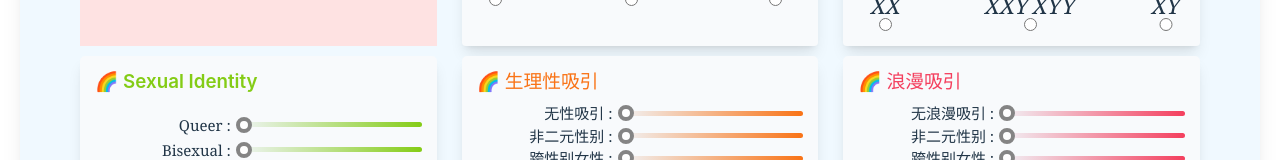
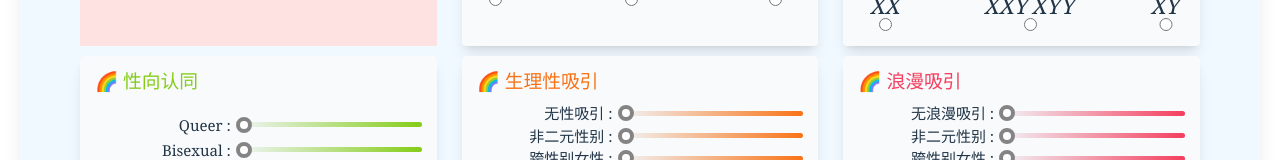
Before and after one commit to WuMianzhi/my-unique-gender, a Vue app: page / in a window 1280 px wide. Shown: the part 585-745 px from the top of the page. Built offline with nearby package versions, Linux system fonts and the light colour scheme.

Commit message:
Update TheFlyingGenderUnicorn.vue

```diff
--- a/src/pages/TheFlyingGenderUnicorn.vue
+++ b/src/pages/TheFlyingGenderUnicorn.vue
@@ -54,7 +54,7 @@ const genderExpression = {
 };
 
 const sexualIdentity = {
-  title: "Sexual Identity",
+  title: "性向认同",
   category: ["Queer", "Bisexual", "Gay/Lesbian", "Straight", "Customer"],
   mainColor: 'lime'
 };
```
